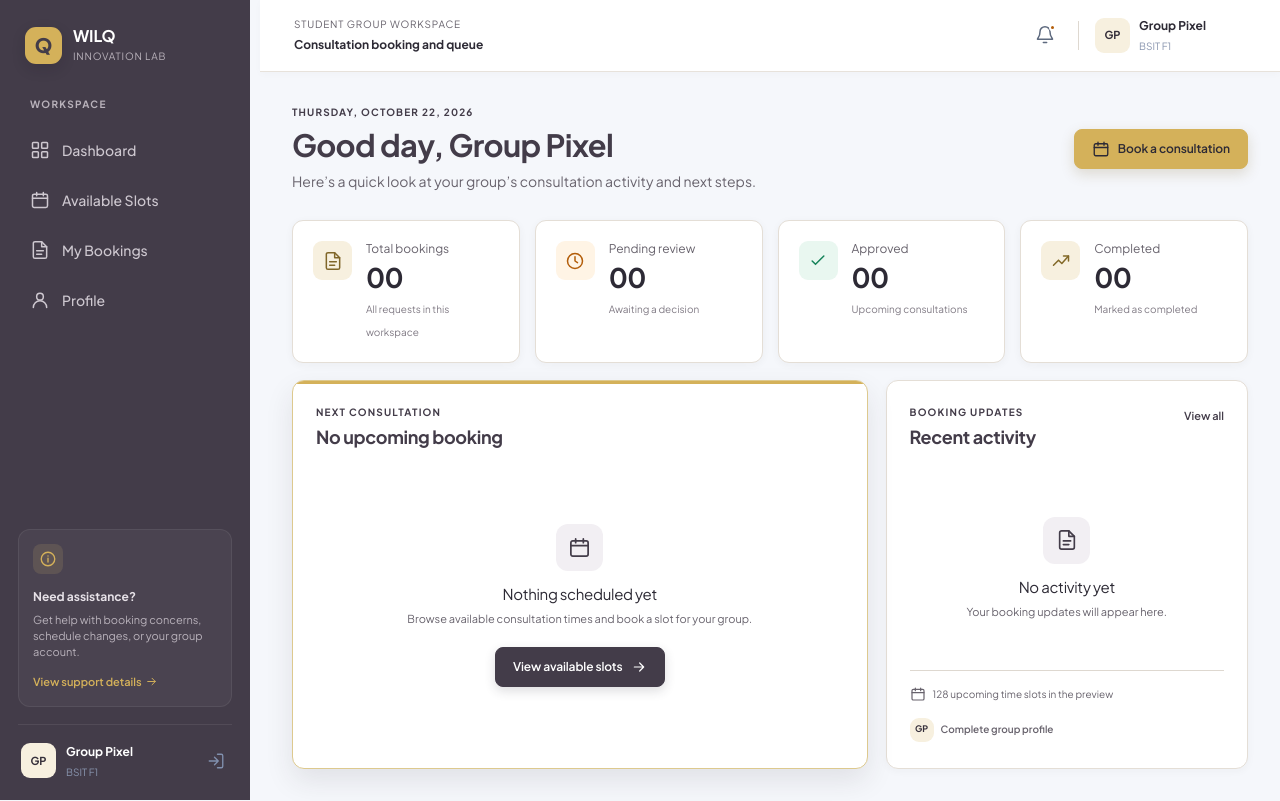
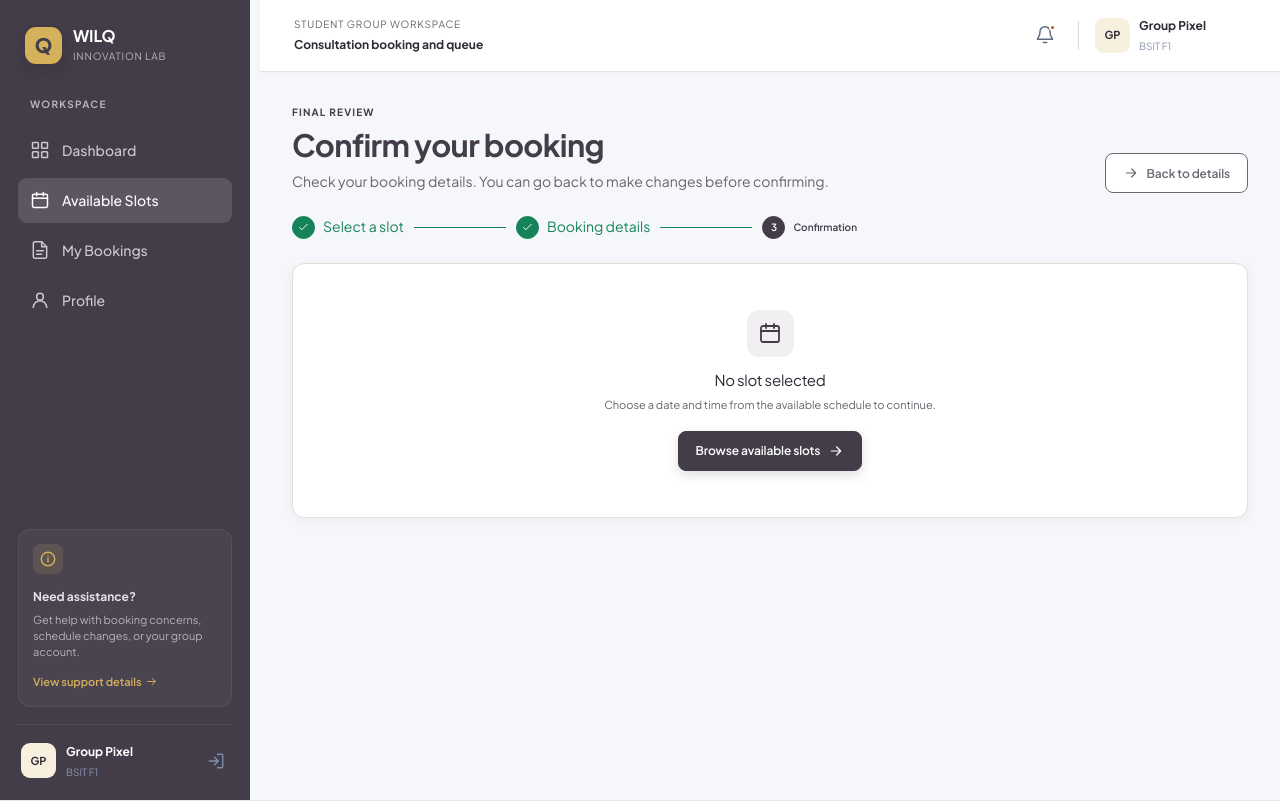
Before and after one commit to andreyaii/WILQ, a React (Vite) app in the folder frontend/: page /student/booking-confirmation/review in a window 1280 px wide. Built offline with nearby package versions, Linux system fonts and the light colour scheme.

Commit message:
feat: student side booking

```diff
--- /dev/null
+++ b/frontend/src/components/BookingStepper.tsx
@@ -0,0 +1,61 @@
+import { useNavigate } from "react-router";
+import { Icon } from "./Icon.tsx";
+
+type BookingStepperProps = {
+    currentStep: 1 | 2 | 3;
+    onStepClick?: (step: 1 | 2) => void;
+};
+
+const steps = ["Select a slot", "Booking details", "Confirmation"] as const;
+
+export default function BookingStepper({ currentStep, onStepClick }: BookingStepperProps) {
+    const navigate = useNavigate();
+
+    return (
+        <nav className="stepper" aria-label="Booking steps">
+            {steps.map((label, index) => {
+                const step = index + 1;
+                const isDone = step < currentStep;
+                const isActive = step === currentStep;
+                const connectorDone = index < currentStep;
+                const content = isDone
+                    ? <Icon name="check" size={13} />
+                    : step;
+
+                return (
+                    <span className="stepper-item" key={label}>
+                        {index > 0 && <b className={connectorDone ? "done" : ""} aria-hidden="true" />}
+                        {isDone ? (
+                            <button
+                                className="step done step-link"
+                                type="button"
+                                onClick={() => {
+                                    if (step === 1) {
+                                        if (onStepClick) {
+                                            onStepClick(1);
+                                        } else {
+                                            navigate("/student/slots");
+                                        }
+                                    } else {
+                                        onStepClick?.(2);
+                                    }
+                                }}
+                            >
+                                <i>{content}</i>
+                                <span>{label}</span>
+                            </button>
+                        ) : (
+                            <span
+                                className={"step" + (isDone ? " done" : "") + (isActive ? " active" : "")}
+                                aria-current={isActive ? "step" : undefined}
+                            >
+                                <i>{content}</i>
+                                <span>{label}</span>
+                            </span>
+                        )}
+                    </span>
+                );
+            })}
+        </nav>
+    );
+}
--- a/frontend/src/components/Navbar.tsx
+++ b/frontend/src/components/Navbar.tsx
@@ -44,7 +44,8 @@ export function StudentSidebar({
         path === "/student/bookings"
             ? route.includes("/studentgroup/bookings")
             : route === path ||
-              (path === "/student/slots" && route === "/student/booking-confirmation");
+              (path === "/student/slots" &&
+                  route.startsWith("/student/booking-confirmation"));
 
     const goTo = (path: Route) => {
         navigate(path);
--- a/frontend/src/pages/studentgroup/BookingConfirmation.tsx
+++ b/frontend/src/pages/studentgroup/BookingConfirmation.tsx
@@ -1,28 +1,41 @@
 import { useState, type SubmitEvent } from "react";
-import { useNavigate } from "react-router";
+import { useLocation, useNavigate } from "react-router";
+import BookingStepper from "../../components/BookingStepper.tsx";
 import { Icon } from "../../components/Icon.tsx";
 import {
     formatDate,
     formatTime,
     useStudentData,
 } from "../../context/StudentDataContext.tsx";
+import { isBookingDraft, type BookingDraft } from "./bookingWorkflow.ts";
 
-export default function BookingConfirmation() {
+export default function BookingConfirmation({ isReview = false }: { isReview?: boolean }) {
     const navigate = useNavigate();
+    const location = useLocation();
     const {
         selectedSlotId,
         getSlot,
-        getRemainingSeats,
         createBooking,
-        setSelectedSlotId,
     } = useStudentData();
     const slot = selectedSlotId ? getSlot(selectedSlotId) : undefined;
-    const [purpose, setPurpose] = useState("Capstone Consultation");
-    const [notes, setNotes] = useState("");
+    const initialDraft = isBookingDraft(location.state) ? location.state : undefined;
+    const [purpose, setPurpose] = useState(initialDraft?.purpose ?? "Capstone Consultation");
+    const [notes, setNotes] = useState(initialDraft?.notes ?? "");
     const [error, setError] = useState("");
+    const draft: BookingDraft = { purpose, notes };
 
-    const submit = (event: SubmitEvent<HTMLFormElement>) => {
+    const continueToReview = (event: SubmitEvent<HTMLFormElement>) => {
         event.preventDefault();
+        if (!slot) {
+            setError("Please choose an available slot before continuing.");
+            return;
+        }
+
+        setError("");
+        navigate("/student/booking-confirmation/review", { state: draft });
+    };
+
+    const confirmBooking = () => {
         if (!slot) {
             setError("Please choose an available slot before confirming.");
             return;
@@ -30,33 +43,39 @@ export default function BookingConfirmation() {
 
         try {
             const booking = createBooking(slot.id, purpose, notes);
-            navigate("/student/bookings/" + booking.reference);
+            navigate("/student/bookings/" + encodeURIComponent(booking.reference));
         } catch (reason) {
             setError(reason instanceof Error ? reason.message : "The booking could not be saved.");
         }
+    };
+
+    const goToStep = (step: 1 | 2) => {
+        navigate(step === 1 ? "/student/slots" : "/student/booking-confirmation", {
+            state: draft,
+        });
     };
 
     return (
         <main className="student-page">
             <div className="page-header">
                 <div>
-                    <span className="eyebrow">Review your request</span>
-                    <h1>Confirm booking</h1>
-                    <p>Review the selected consultation slot and tell us what your group needs help with.</p>
+                    <span className="eyebrow">{isReview ? "Final review" : "Review your request"}</span>
+                    <h1>{isReview ? "Confirm your booking" : "Booking details"}</h1>
+                    <p>{isReview
+                        ? "Check your booking details. You can go back to make changes before confirming."
+                        : "Review the selected consultation slot and tell us what your group needs help with."}</p>
                 </div>
-                <button className="secondary-button" type="button" onClick={() => navigate("/student/slots")}>
+                <button
+                    className="secondary-button"
+                    type="button"
+                    onClick={() => goToStep(isReview ? 2 : 1)}
+                >
                     <Icon name="arrow" size={16} />
-                    Back to slots
+                    {isReview ? "Back to details" : "Back to slots"}
                 </button>
             </div>
 
-            <div className="stepper" aria-label="Booking steps">
-                <div className="step done"><i><Icon name="check" size={13} /></i><span>Select a slot</span></div>
-                <b className="done" />
-                <div className="step active"><i>2</i><span>Booking details</span></div>
-                <b />
-                <div className="step"><i>3</i><span>Confirmation</span></div>
-            </div>
+            <BookingStepper currentStep={isReview ? 3 : 2} onStepClick={goToStep} />
 
             {!slot ? (
                 <section className="panel empty-state page-empty">
@@ -80,6 +99,7 @@ export default function BookingConfirmation() {
                             </div>
                         </div>
                         <div className="detail-grid">
+                            <div><span>Consultation type</span><strong>{purpose}</strong></div>
                             <div><span>Facilitator</span><strong>{slot.instructor}</strong></div>
                             <div><span>Location</span><strong>{slot.location}</strong></div>
                             <div><span>Initial status</span><strong>Pending review</strong></div>
@@ -87,7 +107,26 @@ export default function BookingConfirmation() {
 
                         {error && <div className="form-error" role="alert"><Icon name="info" size={16} />{error}</div>}
 
-                        <form onSubmit={submit}>
+                        {isReview ? (
+                            <>
+                                {notes && (
+                                    <div className="notes-field readonly-notes">
+                                        <label>What your group would like to discuss</label>
+                                        <p>{notes}</p>
+                                    </div>
+                                )}
+                                <div className="confirmation-actions">
+                                    <button className="secondary-button" type="button" onClick={() => goToStep(2)}>
+                                        Edit booking details
+                                    </button>
+                                    <button className="primary-button" type="button" onClick={confirmBooking}>
+                                        Confirm booking
+                                        <Icon name="check" size={16} />
+                                    </button>
+                                </div>
+                            </>
+                        ) : (
+                        <form onSubmit={continueToReview}>
                             <div className="notes-field">
                                 <label htmlFor="booking-purpose">Consultation type</label>
                                 <select id="booking-purpose" value={purpose} onChange={(event) => setPurpose(event.target.value)} required>
@@ -110,28 +149,28 @@ export default function BookingConfirmation() {
                                 <small>{notes.length}/1000 characters</small>
                             </div>
                             <div className="confirmation-actions">
-                                <button className="secondary-button" type="button" onClick={() => {
-                                    setSelectedSlotId(null);
-                                    navigate("/student/slots");
-                                }}>
+                                <button className="secondary-button" type="button" onClick={() => goToStep(1)}>
                                     Change slot
                                 </button>
-                                <button className="primary-button" type="submit" disabled={getRemainingSeats(slot) < 1}>
-                                    Submit booking
+                                <button className="primary-button" type="submit">
+                                    Continue to confirmation
                                     <Icon name="arrow" size={16} />
                                 </button>
                             </div>
                         </form>
+                        )}
                     </section>
 
                     <aside className="panel instructions">
                         <div className="large-icon"><Icon name="info" size={20} /></div>
-                        <h2>Before you submit</h2>
+                        <h2>{isReview ? "Before you confirm" : "Before you continue"}</h2>
                         <ul>
                             <li>Make sure the selected date and time work for your whole group.</li>
                             <li>Include enough detail for the facilitator to understand your concern.</li>
-                            <li>Your booking will appear under My Bookings with a reference number.</li>
-                            <li>Pending bookings may require review before the consultation is confirmed.</li>
+                            <li>{isReview
+                                ? "You can return to the previous steps to change your slot or details."
+                                : "You can review and confirm the request before it is submitted."}</li>
+                            {isReview && <li>Your booking will be submitted as pending review.</li>}
                         </ul>
                     </aside>
                 </div>
--- a/frontend/src/pages/studentgroup/Slots.tsx
+++ b/frontend/src/pages/studentgroup/Slots.tsx
@@ -1,5 +1,6 @@
 import { useEffect, useState } from "react";
-import { useNavigate } from "react-router";
+import { useLocation, useNavigate } from "react-router";
+import BookingStepper from "../../components/BookingStepper.tsx";
 import { Icon } from "../../components/Icon.tsx";
 import {
     formatDate,
@@ -7,6 +8,7 @@ import {
     type ConsultationSlot,
     useStudentData,
 } from "../../context/StudentDataContext.tsx";
+import { isBookingDraft } from "./bookingWorkflow.ts";
 
 function slotHasPassed(slot: ConsultationSlot) {
     return new Date(slot.date + "T" + slot.startTime + ":00").getTime() <= Date.now();
@@ -14,6 +16,7 @@ function slotHasPassed(slot: ConsultationSlot) {
 
 export default function Slots() {
     const navigate = useNavigate();
+    const location = useLocation();
     const {
         slots,
         bookings,
@@ -22,6 +25,7 @@ export default function Slots() {
         getRemainingSeats,
         getSlot,
     } = useStudentData();
+    const bookingDraft = isBookingDraft(location.state) ? location.state : undefined;
 
     const today = new Date();
     today.setHours(0, 0, 0, 0);
@@ -88,6 +92,8 @@ export default function Slots() {
                 </button>
             </div>
 
+            <BookingStepper currentStep={1} />
+
             <div className="notice-banner">
                 <Icon name="info" size={17} />
                 <span>
@@ -99,7 +105,6 @@ export default function Slots() {
                 <section className="panel slot-picker">
                     <div className="slot-toolbar">
                         <div>
-                            <span className="eyebrow">Step 1 of 2</span>
                             <h2>Select a date</h2>
                         </div>
                         <div className="legend">
@@ -266,7 +271,7 @@ export default function Slots() {
                                 className="primary-button full"
                                 type="button"
                                 disabled={getRemainingSeats(selectedSlot) < 1 || slotHasPassed(selectedSlot)}
-                                onClick={() => navigate("/student/booking-confirmation")}
+                                onClick={() => navigate("/student/booking-confirmation", { state: bookingDraft })}
                             >
                                 Continue to booking
                                 <Icon name="arrow" size={17} />
--- /dev/null
+++ b/frontend/src/pages/studentgroup/bookingWorkflow.ts
@@ -0,0 +1,13 @@
+export type BookingDraft = {
+    purpose: string;
+    notes: string;
+};
+
+export function isBookingDraft(value: unknown): value is BookingDraft {
+    if (!value || typeof value !== "object") {
+        return false;
+    }
+
+    const draft = value as Partial<BookingDraft>;
+    return typeof draft.purpose === "string" && typeof draft.notes === "string";
+}
--- a/frontend/src/routing/Routing.tsx
+++ b/frontend/src/routing/Routing.tsx
@@ -57,6 +57,10 @@ export default function Routing() {
                                     element={<BookingConfirmation />}
                                 />
                                 <Route
+                                    path="/student/booking-confirmation/review"
+                                    element={<BookingConfirmation isReview />}
+                                />
+                                <Route
                                     path="/student/bookings"
                                     element={<Bookings />}
                                 />
--- a/frontend/src/styles/index.css
+++ b/frontend/src/styles/index.css
@@ -705,6 +705,9 @@
     align-items: center;
     margin: -5px 0 24px;
 }
+.stepper-item {
+    display: contents;
+}
 .step {
     display: flex;
     align-items: center;
@@ -713,6 +716,18 @@
     white-space: nowrap;
     font-size: 10px;
     font-weight: 600;
+}
+.step-link {
+    padding: 0;
+    border: 0;
+    background: transparent;
+    font: inherit;
+    cursor: pointer;
+}
+.step-link:focus-visible {
+    outline: 2px solid var(--blue);
+    outline-offset: 3px;
+    border-radius: 3px;
 }
 .step i {
     width: 23px;
@@ -740,14 +755,14 @@
     background: var(--green);
     border-color: var(--green);
 }
-.stepper > b {
+.stepper-item > b {
     flex: 1;
     height: 1px;
     background: #dce1e9;
     margin: 0 10px;
     min-width: 25px;
 }
-.stepper > b.done {
+.stepper-item > b.done {
     background: var(--green);
 }
 
```
